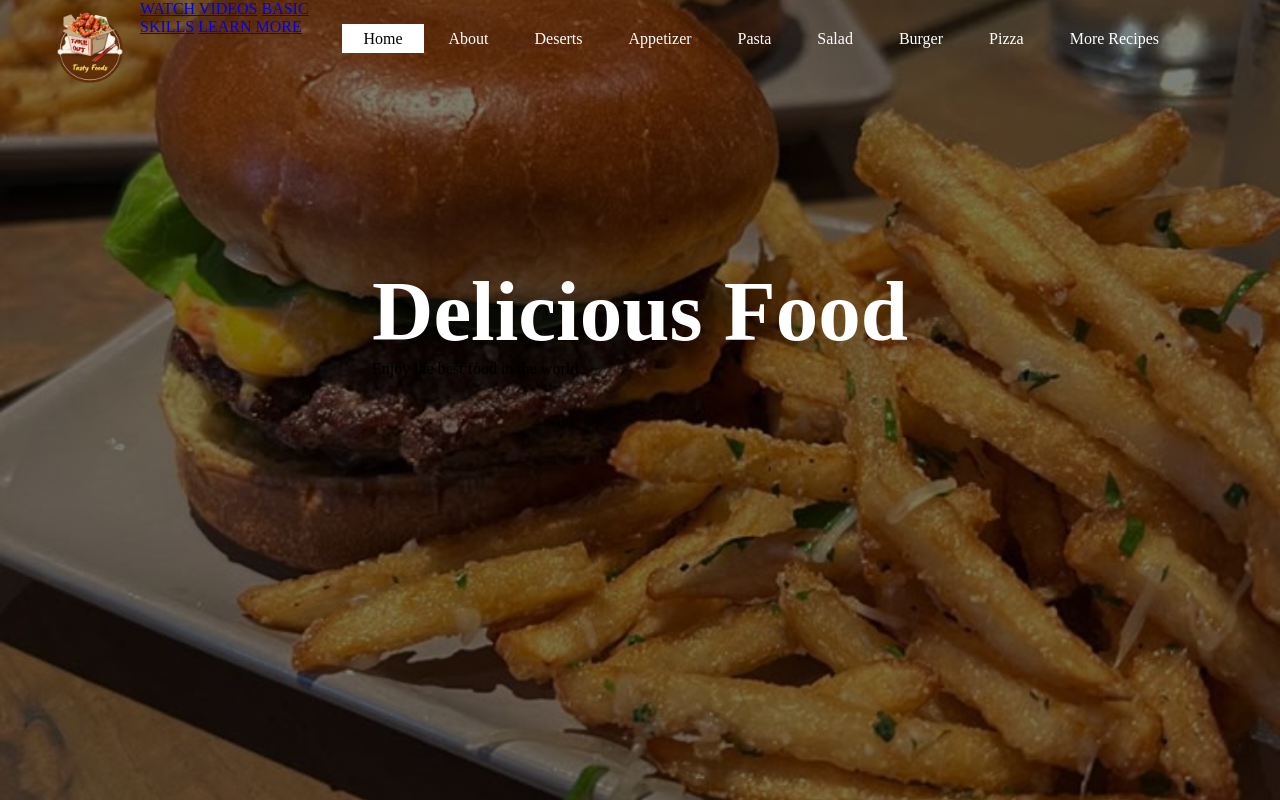
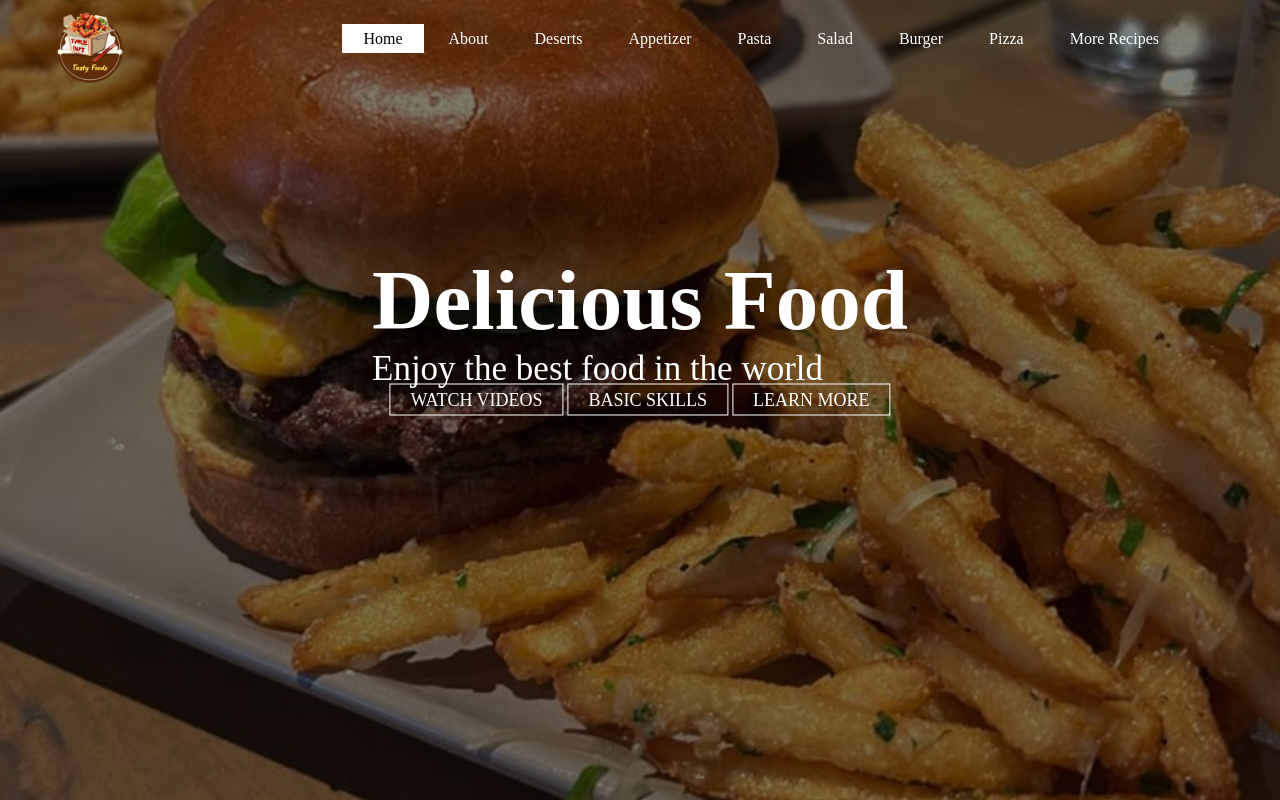
Before and after one commit to LorraObare/test-ron, a plain HTML site: page index.html in a window 1280 px wide. Drawn offline with Linux system fonts and the light colour scheme.

Commit message:
:poop: buttons styling

```diff
--- a/styles.css
+++ b/styles.css
@@ -61,3 +61,24 @@ background-color:#fff;
 	color: #fff;
 	font-size: 85px;
 }
+
+.title p{
+    color: #fff;
+    font-size: 35px;
+}
+
+.button{
+	position: absolute;
+	top: 50%;
+	left: 50%;
+	transform: translate(-50%,-50%);
+}
+
+.btn{
+	border: 1px solid #fff;
+	padding: 5px 20px;
+	color: #fff;
+	transition: 0.6s ease;
+	font-size: 18px;
+	text-decoration: none;
+}
```
